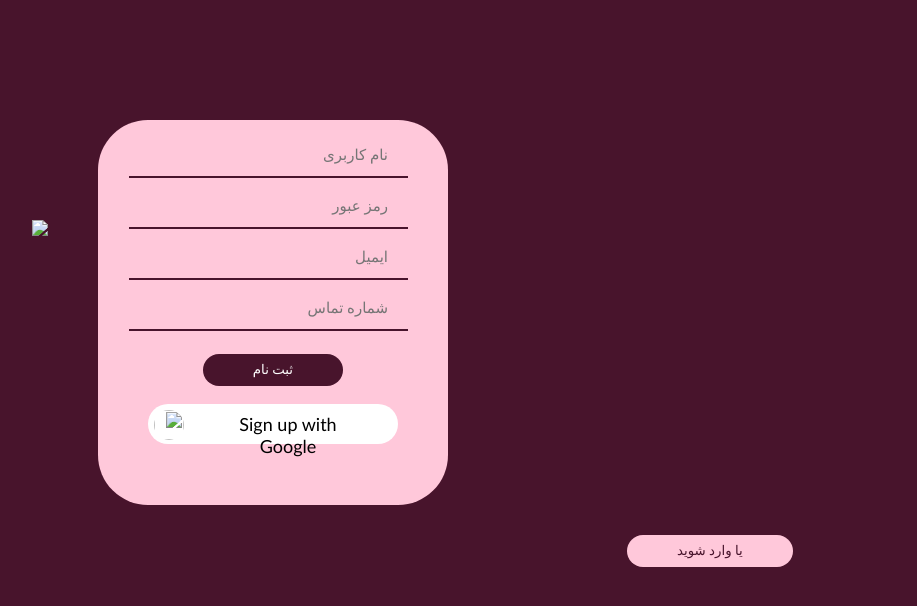
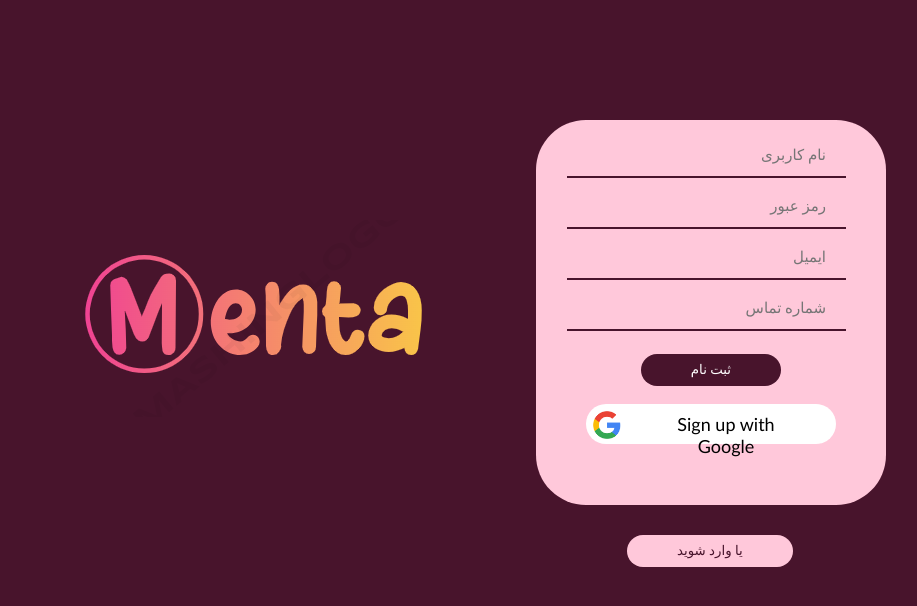
Before and after one commit to sepidehjfr/sepidehjfr.github.io, a plain HTML site: page signUpmentee.html in a window 1280 px wide. Shown: the whole page, without its empty margins (196-1113 px from the left). Drawn offline with Linux system fonts and the light colour scheme; files that its build step writes are made by us from their sources; a web font is replaced by a local one.

Commit message:
Update signUpmentee.html

```diff
--- a/signUpmentee.html
+++ b/signUpmentee.html
@@ -2,14 +2,14 @@
 <html>
 
 <head>
-    <link rel="stylesheet" href="css/signUp.css">
+    <link rel="stylesheet" href="signUp.css">
 </head>
 
 
 <body>
     <div id="formButton">
         <div id="container">
-            <div id="logo"><img src="dependency/logo.png"></div>
+            <div id="logo"><img src="logo.png"></div>
             <div id="form">
                 <form id="information">
                     <div id="marginForm">
@@ -21,7 +21,7 @@
                         <button id="signUpGoogle">
                             <div id="rowIconText">
                                 <p id="textGoogleIcon">Sign up with Google</p>
-                                <img src="dependency/googleIcon.png" id="googleIcon">
+                                <img src="googleIcon.png" id="googleIcon">
                             </div>
                         </button>
                     </div>
```
